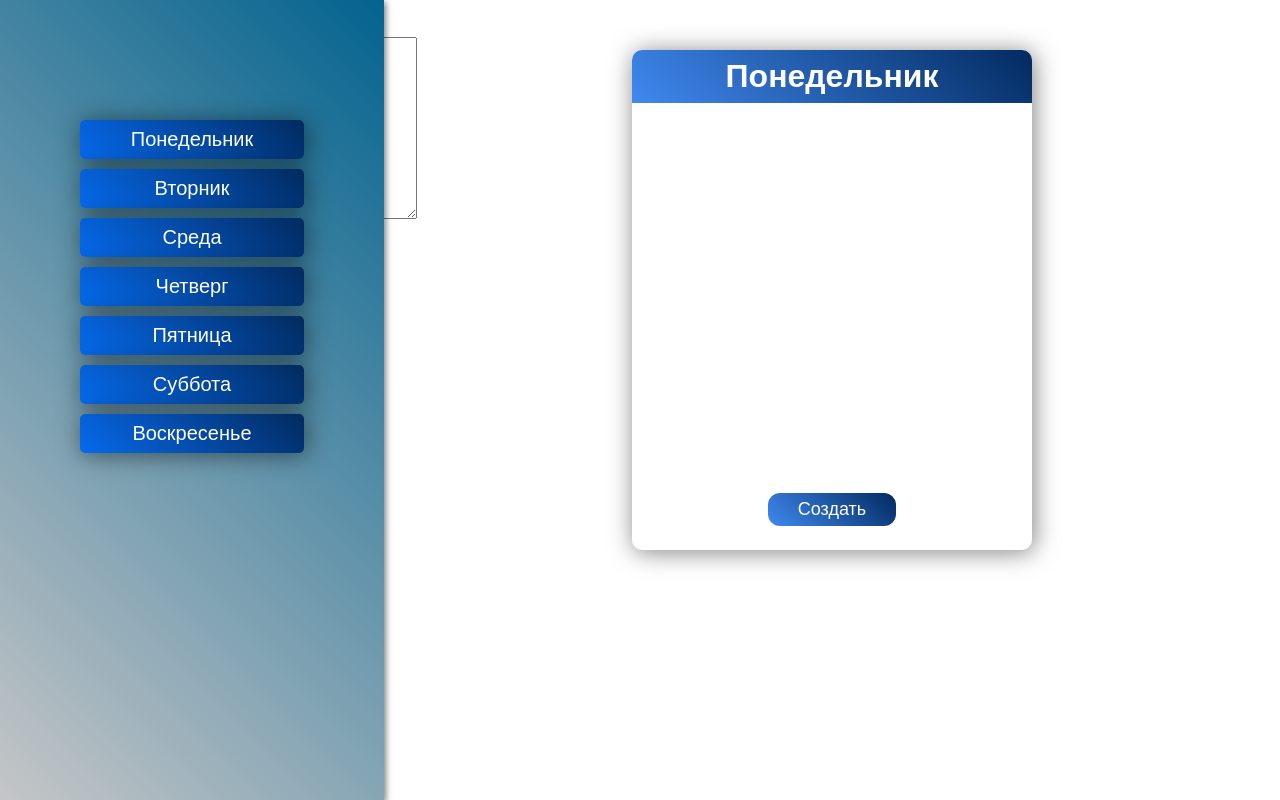
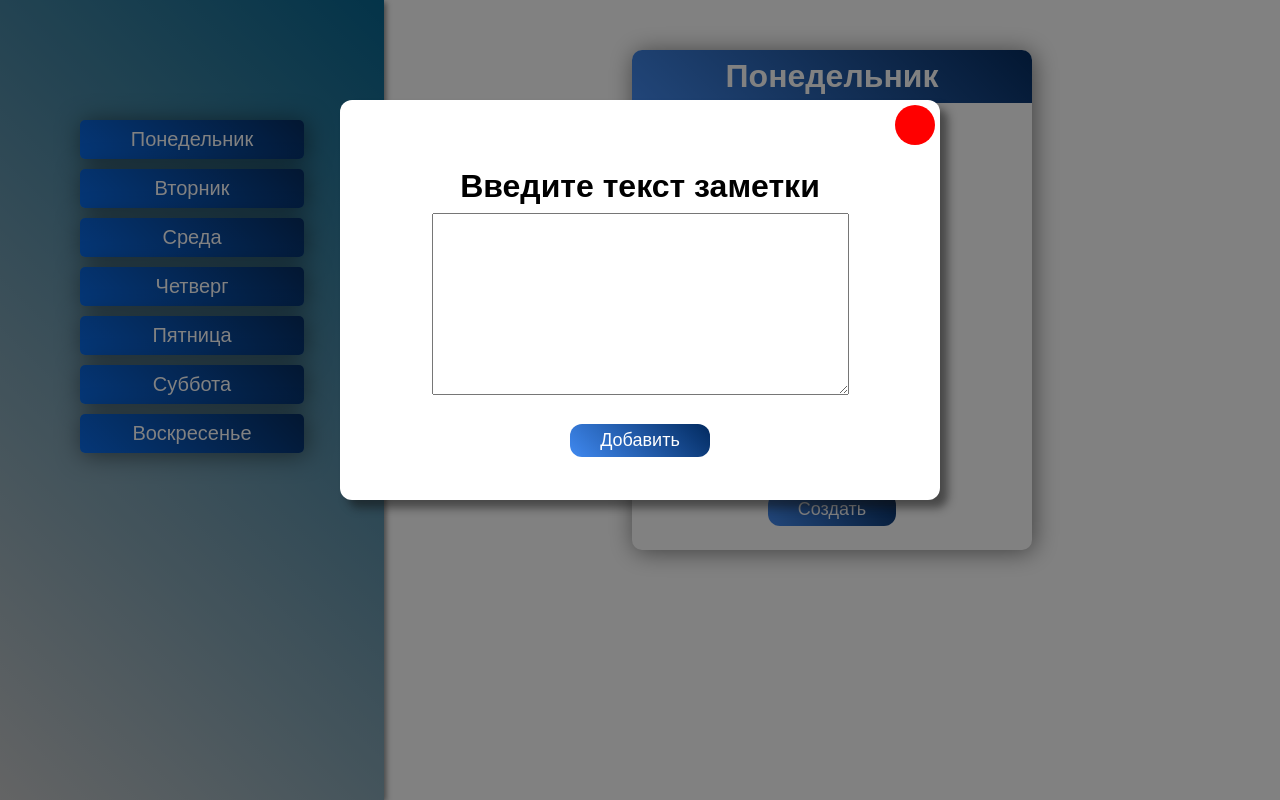
Before and after one commit to Nikita-781/To-Do-List, a plain HTML site: page index.html in a window 1280 px wide. Both pictures are taken after a click on the button "Создать". Drawn offline with Linux system fonts and the light colour scheme.

Commit message:
Update style.css

```diff
--- a/style.css
+++ b/style.css
@@ -71,7 +71,6 @@ a{
 
 .n-notes{
     height: 70%;
-    /* overflow-y:scroll; */
 }
 
 .scroll{
@@ -89,6 +88,7 @@ a{
 .block-create{
     padding: 10px;
     margin-top: 10px;
+    text-align: center;
 }
 
 .create{
@@ -109,3 +109,48 @@ a{
 .active{
     background-color: rebeccapurple;
 }
+
+.popap{
+    width: 100%;
+    height: 100%;
+    position: fixed;
+    background: rgba(4, 4, 4, 0.5);
+    display: none;
+}
+
+.popap-content{
+    width: 600px;
+    height: 400px;
+    background: white;
+    margin: 100px auto;
+    box-shadow: 8px 8px 8px rgba(15, 15, 15, 0.5);
+    border-radius: 12px;
+    position: relative;
+}
+
+.close{
+    width: 40px;
+    height: 40px;
+    background: rgb(255, 0, 0);
+    float: right;
+    cursor: pointer;
+    border-radius: 50%;
+    margin: 5px;
+}
+
+.block-close{
+    width: 100%;
+    height: 50px;
+}
+
+.block-text{
+    /* border: 1px solid; */
+    padding: 5px;
+    margin: 5px;
+    text-align: center;
+    /* font-family: sans-serif; */
+}
+
+.block-text h1{
+    padding: 8px;
+}
```
